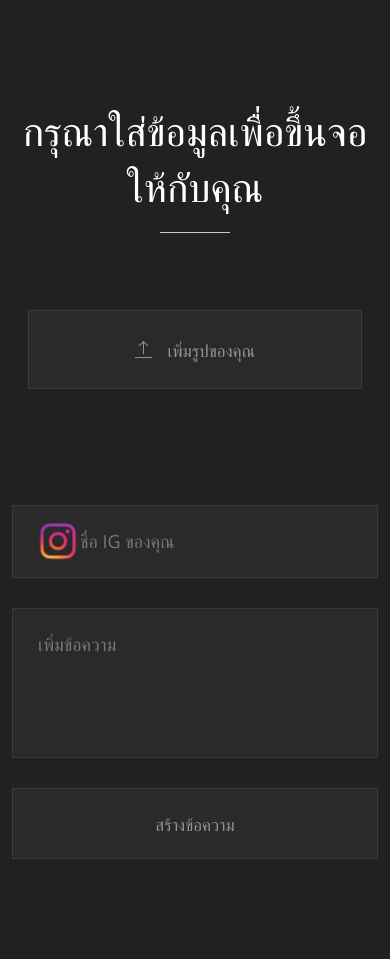
After one commit to PanumasMosess/tv.posx, a CodeIgniter 4 app: template app/Views/upload_page/upload_img.php in a window 390 px wide. The commit adds this page. Run offline with PHP 8.4 and a stand-in for CodeIgniter, Linux system fonts and the light colour scheme; the template is opened without the code that fills it, so the values that code supplies are empty; some libraries are stand-ins or nearby versions.

Commit message:
upload img/video

```diff
--- a/app/Config/Routes.php
+++ b/app/Config/Routes.php
@@ -11,4 +11,6 @@ $routes->get('/ig_get/(:any)', 'DashBoardController::IG/$1');
 $routes->get('/ig_status/(:any)', 'DashBoardController::ig_status_update/$1');
 $routes->get('/time_get/(:any)', 'DashBoardController::IG_TIME/$1');
 $routes->get('/upload/(:any)', 'UploadController::index/$1');
+$routes->get('/upload_img/(:any)', 'UploadController::upload_img/$1');
+$routes->get('/upload_video/(:any)', 'UploadController::upload_video/$1');
 $routes->post('/upload_customer', 'UploadController::inert_message');
--- /dev/null
+++ b/app/Views/upload_page/upload_img.php
@@ -0,0 +1,89 @@
+<!DOCTYPE html>
+<html lang="en">
+
+<head>
+    <meta charset="utf-8">
+    <title>TV POSX</title>
+    <meta name="description" content="">
+    <meta name="viewport" content="width=device-width,initial-scale=1,maximum-scale=1">
+    <link rel="shortcut icon" type="image/png" href="<?php echo base_url('img/icon.png'); ?>">
+    <!-- <link rel="apple-touch-icon" href="images/apple-touch-icon.png"> -->
+    <link rel="stylesheet" href="<?php echo base_url('css/plugins.min.css'); ?>">
+    <link rel="stylesheet" href="<?php echo base_url('css/style.css?v=2.0'); ?>">
+    <link rel="stylesheet" href="https://cdnjs.cloudflare.com/ajax/libs/normalize/5.0.0/normalize.min.css">
+    <link rel='stylesheet' href='https://cdnjs.cloudflare.com/ajax/libs/cropper/2.3.4/cropper.min.css'>
+    <link rel="stylesheet" href="<?php echo base_url('css/img_crop.css?v=1.0'); ?>">
+    <script>
+        var serverUrl = '<?php echo base_url(); ?>';
+    </script>
+</head>
+
+<body class="bg-dark4">
+    <div class="page-loader loader-wrapper bg-dark4">
+        <div class="loader">
+            <div class="outter b-colored">
+                <div class="mid b-colored"></div>
+            </div>
+        </div>
+    </div>
+    <section id="contact" class="py-100">
+        <div class="container">
+            <div class="row">
+                <div class="col-12 d-flex flex-column align-items-center t-center">
+                    <h2 class="fs-60 fs-40-sm uppercase white font-secondary">กรุณาใส่ข้อมูลเพื่อขึ้นจอให้กับคุณ</h2>
+                    <div class="width-70 height-1 my-20 bg-gray4"></div>
+                </div>
+                <div id="contact-form-container" class="col-12 mt-10 d-flex fullwidth flex-column align-items-center slow-cubic">
+                    <div class="contact-form-wrapper o-hidden fullwidth slow-cubic">
+                        <form id="tv_form" class="contact-form validate-me" novalidate="" name="tv_form" method="post">
+                            <div class="container-fluid px-0">
+                                <div class="col-lg-12 col-12 relative">
+                                    <main class="page">
+                                        <div class="box">
+                                            <div class="col-12 mt-15 d-flex text-center justify-content-center bg-colored-hover-upload">
+                                                <label for="file-input" class="block b-1 b-dark fullwidth font-secondary uppercase bg-dark2 bg-colored-hover-upload py-25 gray5 white-hover fs-17 slow"><i class="ti-upload"></i>&nbsp; &nbsp; เพิ่มรูปของคุณ</label>
+                                            </div>
+                                            <input type="file" id="file-input" accept="image/png, image/gif, image/jpeg" placeholder="เลือกรูปภาพ" style="display:none;">
+                                        </div>
+                                        <div class="box-2">
+                                            <div class="result"></div>
+                                        </div>
+                                        <div class="box-2 img-result hide">
+                                            <img class="cropped" src="" alt="">
+                                        </div>
+                                        <div class="box text-center">
+                                            <div class="options hide">
+                                                <label> Width</label>
+                                                <input type="number" class="img-w" value="400" min="100" max="1200" />
+                                            </div>
+                                            <button class="btn save hide">บันทึกขนาดรูป</button>
+                                        </div>
+                                    </main>
+                                </div>
+                            </div>
+                            <div class="row row-eq-height">
+                                <div class="col-lg-12 col-12 relative">
+                                    <div class="bg"></div>
+                                    <input type="text" name="text_ig" id="text_ig" placeholder="         ชื่อ IG ของคุณ" required class="py-25 px-25 b-dark fs-18 bg-dark2 white gray-placeholder mt-20 img-ig" />
+                                    <div class="invalid-tooltip top-3 mt-0 bg-transparent p-0 text-danger fs-16 font-main">กรุณาเพิ่มไอจีของคุณ.</div>
+                                </div>
+                                <div class="col-lg-12 col-12 relative pt-30"><textarea name="message" id="message" placeholder="เพิ่มข้อความ" class="py-25 px-25 b-dark fs-18 bg-dark2 white gray-placeholder mnh-150 fullheight"></textarea>
+                                    <div class="invalid-tooltip top-3 mt-0 bg-transparent p-0 text-danger fs-16 font-main"></div>
+                                </div>
+                                <div class="col-12 mt-30 d-flex justify-content-lg-end justify-content-center"><button type="submit" id="submit" class="xl-btn block b-1 b-dark fullwidth font-secondary uppercase bg-dark2 bg-colored-hover py-25 gray5 white-hover fs-17 slow">สร้างข้อความ</button></div>
+                            </div>
+                        </form>
+                    </div>
+                </div>
+            </div>
+        </div>
+    </section>
+
+    <script src="<?php echo base_url('js/bs.js?v=' . time()); ?>"></script>
+    <script src="<?php echo base_url('js/plugins.min.js?v=' . time()); ?>"></script>
+    <script src="<?php echo base_url('js/functions.js?v=' . time()); ?>"></script>
+    <script src='https://cdnjs.cloudflare.com/ajax/libs/cropperjs/0.8.1/cropper.min.js'></script>
+    <script src="<?php echo base_url('js/script_imge.js?v=' . time()); ?>"></script>
+</body>
+
+</html>
```
Also changed, not shown: app/Controllers/UploadController.php (+10 -0 lines), app/Views/upload_page/upload.php (+27 -41 lines).
